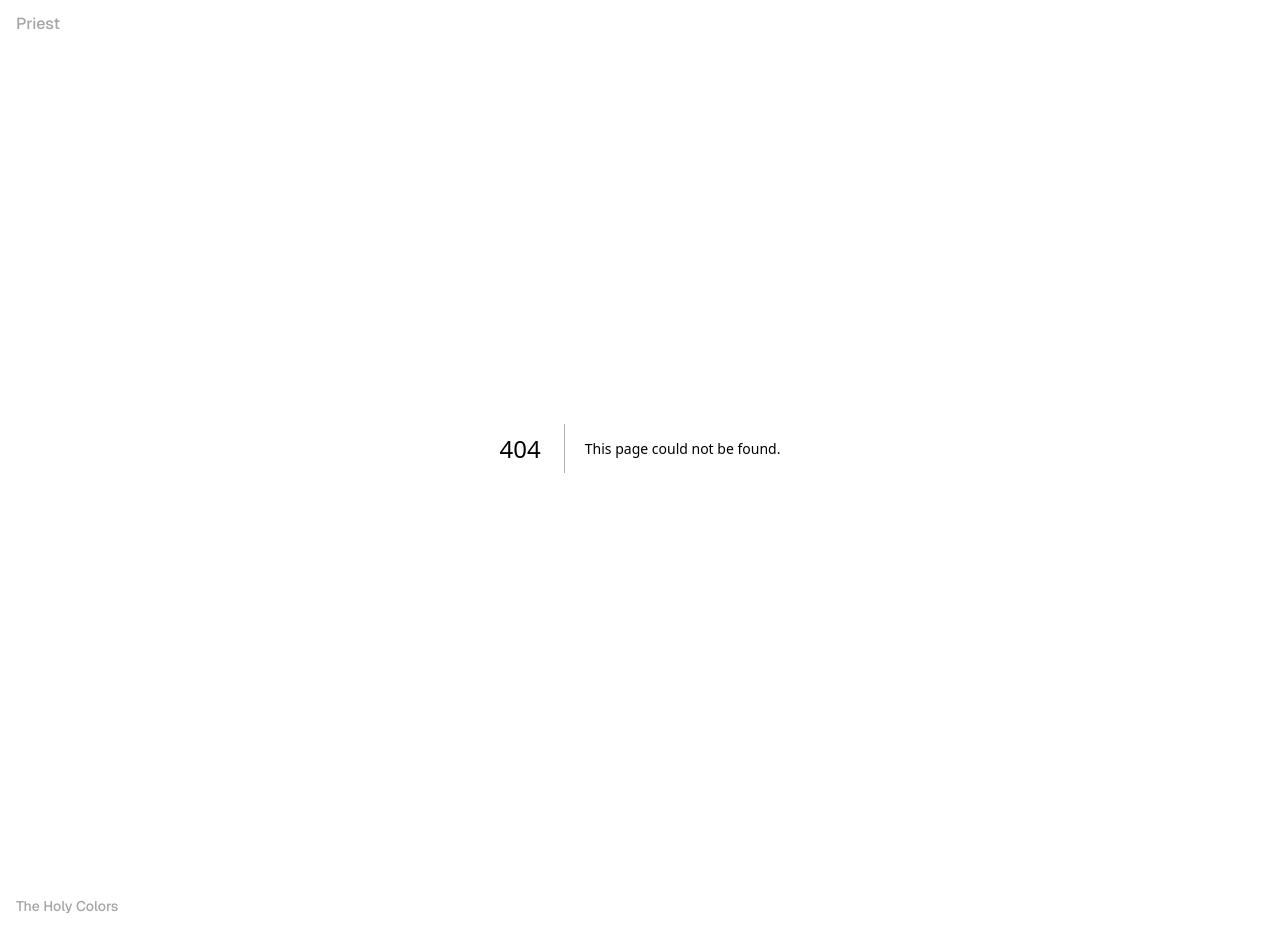
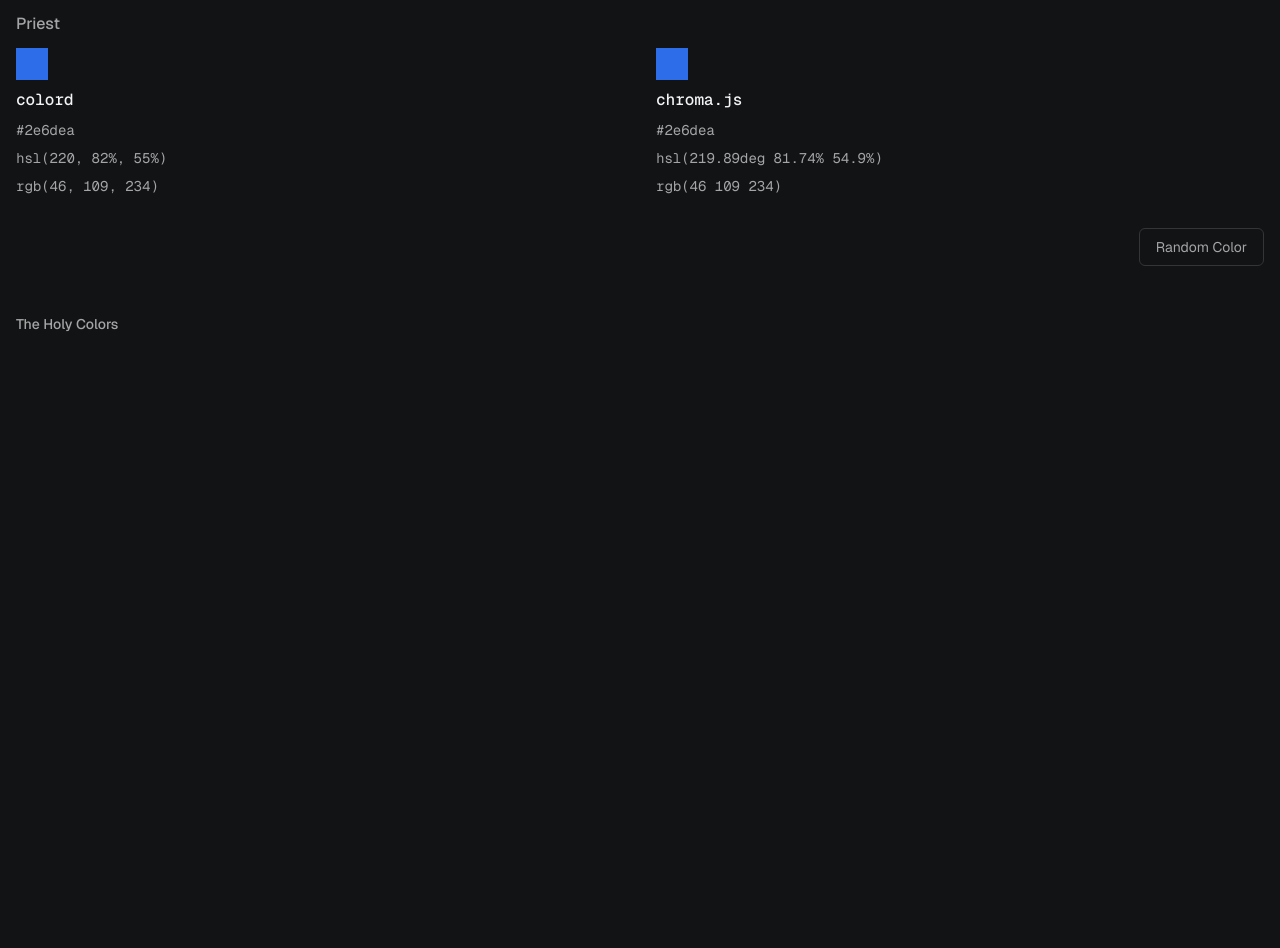
Before and after one commit to r-sp/priest, a Next.js app: page /test in a window 1280 px wide. Before the commit this address had no page. After the commit the page ends 800 px from the top, so only its background shows below. Built offline with nearby package versions, Linux system fonts and the light colour scheme.

Commit message:
add color blind test

```diff
--- a/package.json
+++ b/package.json
@@ -16,12 +16,14 @@
     "clean": "rimraf .next"
   },
   "dependencies": {
+    "@types/chroma-js": "^2.4.4",
     "@types/node": "^22.9.0",
     "@types/react": "^18.3.12",
     "@types/react-dom": "^18.3.1",
     "@uiw/react-color-hue": "^2.3.2",
     "@uiw/react-color-saturation": "^2.3.2",
     "@uiw/react-color-shade-slider": "^2.3.2",
+    "chroma-js": "^3.1.2",
     "clsx": "^2.1.1",
     "colord": "^2.9.3",
     "next": "^15.0.3",
--- /dev/null
+++ b/src/app/test/page.tsx
@@ -0,0 +1,11 @@
+import { type Metadata } from "next";
+import ColorBlind from "~/components/ui/color-blind";
+
+export const metadata: Metadata = {
+  title: "Blind Test",
+  description: "The Holy Colors",
+};
+
+export default function BlindPage() {
+  return <ColorBlind />;
+}
--- /dev/null
+++ b/src/components/ui/color-blind.tsx
@@ -0,0 +1,81 @@
+"use client";
+
+import chroma from "chroma-js";
+import { useColorProvider } from "~/lib/provider";
+import { getRandomColor } from "~/lib/color";
+
+export default function ColorBlind() {
+  const { css, setRaw, setHex, setHsl, setHsv, setRgb } = useColorProvider();
+
+  const alt = chroma(css.hex);
+  const sec = {
+    hex: alt.hex("auto"),
+    hsl: alt.css("hsl"),
+    // @ts-expect-error: Unreachable code error
+    // https://gka.github.io/chroma.js/#color-css
+    // Accepted color spaces are rgb, hsl, lab, lch, oklab, and oklch.
+    rgb: alt.css("rgb"),
+  };
+
+  const randomColor = () => {
+    const color = getRandomColor();
+    const random = {
+      raw: color.toRgb(),
+      hex: color.toHex(),
+      hsl: color.toHsl(),
+      hsv: color.toHsv(),
+      rgb: color.toRgb(),
+    };
+
+    setRaw(random.raw);
+    setHex(random.hex);
+    setHsl(random.hsl);
+    setHsv(random.hsv);
+    setRgb(random.rgb);
+  };
+
+  return (
+    <div className="px-4 xl:mx-auto xl:max-w-screen-xl">
+      <div className="grid gap-8 xs:grid-cols-2">
+        <div className="grid gap-2">
+          <div className="size-8" style={{ backgroundColor: css.rgb }}></div>
+          <div className="font-mono text-base font-medium text-holy-100">
+            <span>colord</span>
+          </div>
+          <div className="font-mono text-sm font-normal text-holy-300">
+            <span>{css.hex}</span>
+          </div>
+          <div className="font-mono text-sm font-normal text-holy-300">
+            <span>{css.hsl}</span>
+          </div>
+          <div className="font-mono text-sm font-normal text-holy-300">
+            <span>{css.rgb}</span>
+          </div>
+        </div>
+        <div className="grid gap-2">
+          <div className="size-8" style={{ backgroundColor: sec.rgb }}></div>
+          <div className="font-mono text-base font-medium text-holy-100">
+            <span>chroma.js</span>
+          </div>
+          <div className="font-mono text-sm font-normal text-holy-300">
+            <span>{sec.hex}</span>
+          </div>
+          <div className="font-mono text-sm font-normal text-holy-300">
+            <span>{sec.hsl}</span>
+          </div>
+          <div className="font-mono text-sm font-normal text-holy-300">
+            <span>{sec.rgb}</span>
+          </div>
+        </div>
+      </div>
+      <div className="mt-8 flex justify-end">
+        <button
+          className="inline-flex max-w-max rounded-md border border-solid border-holy-700 px-4 py-2 font-sans text-sm font-normal text-holy-300"
+          onClick={randomColor}
+        >
+          <span>Random Color</span>
+        </button>
+      </div>
+    </div>
+  );
+}
```
Also changed, not shown: 1 other file (tests, documents, lock files or other folders).
